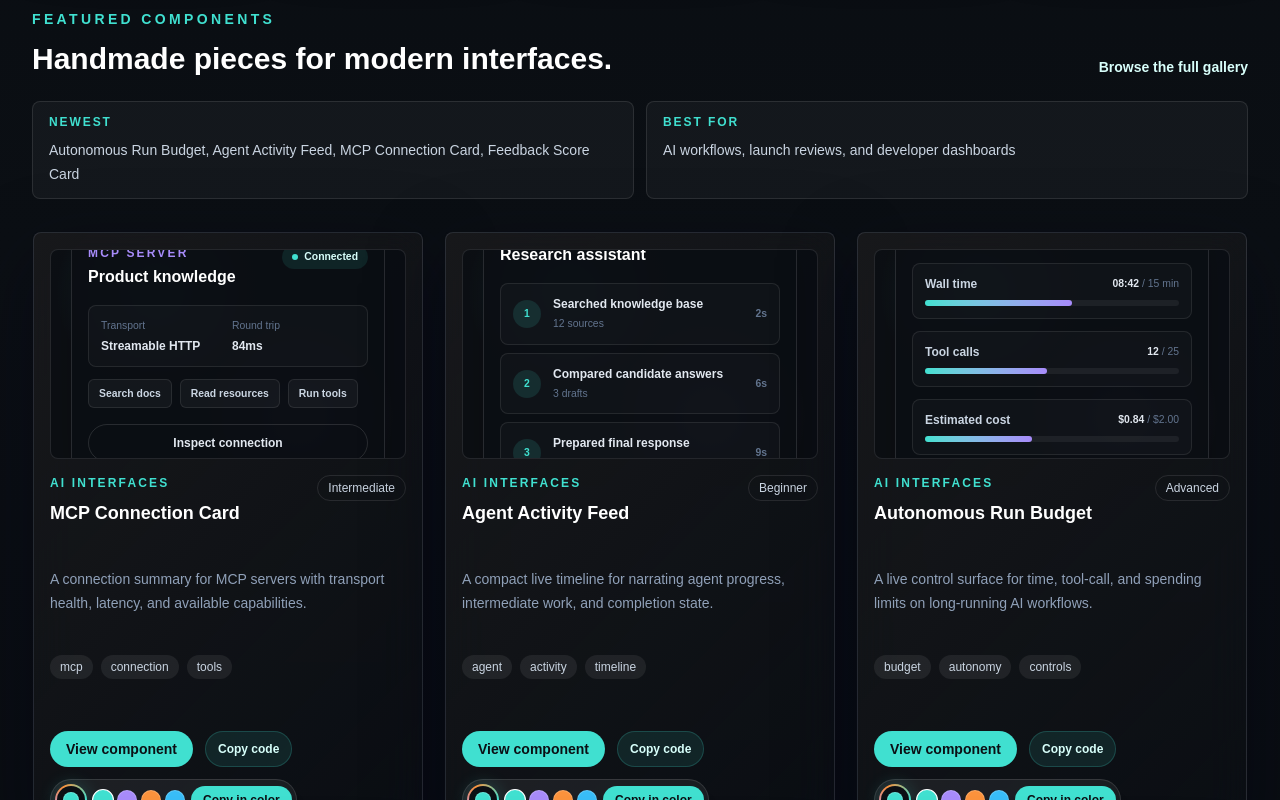
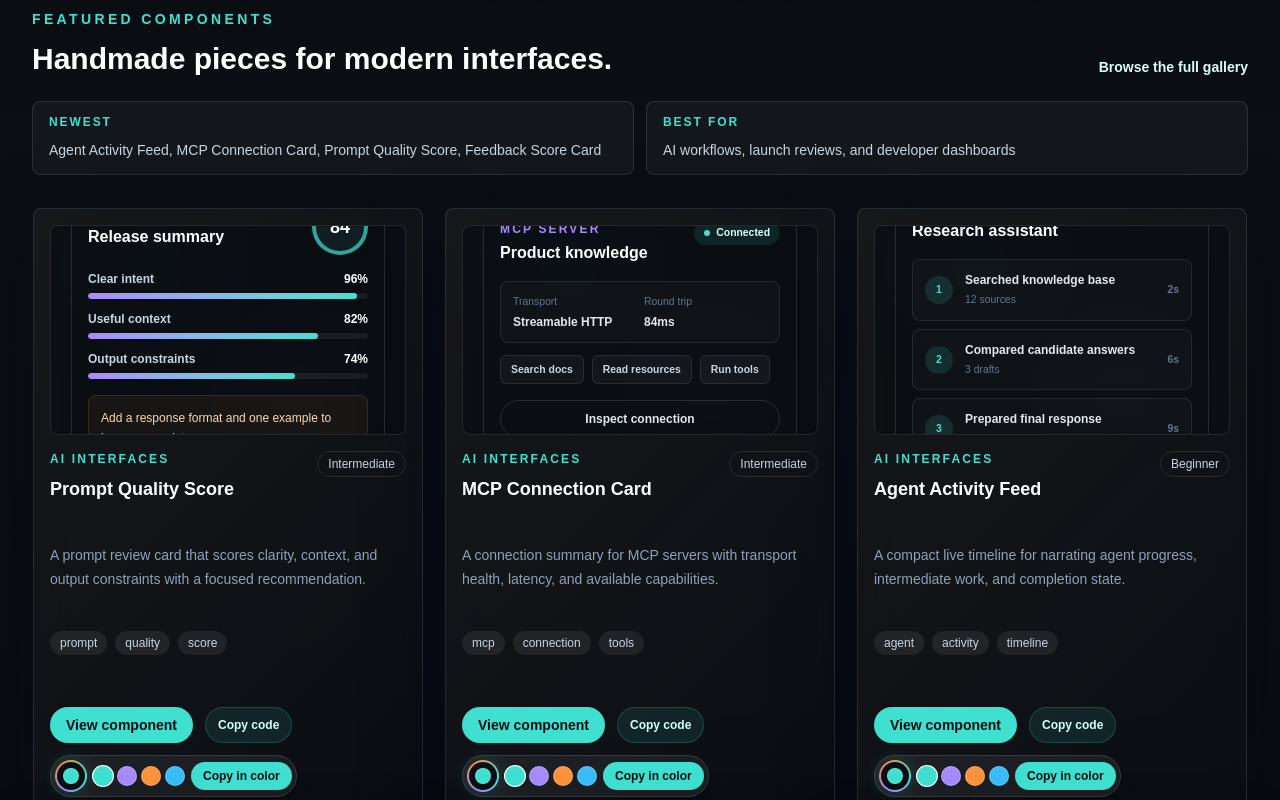
Before and after one commit to edujbarrios/edujbarrios-ui, a Next.js app: page / in a window 1280 px wide. Shown: the part 1300-2100 px from the top of the page. Built offline with nearby package versions, Linux system fonts and the light colour scheme.

Commit message:
add prompt quality score

```diff
--- a/components/component-preview.tsx
+++ b/components/component-preview.tsx
@@ -74,6 +74,7 @@ import { NotificationBell } from "@/components/ui/notification-bell";
 import { PricingTierCard } from "@/components/ui/pricing-tier-card";
 import { ProgressStepper } from "@/components/ui/progress-stepper";
 import { PromptDiffViewer } from "@/components/ui/prompt-diff-viewer";
+import { PromptQualityScore } from "@/components/ui/prompt-quality-score";
 import { PromptVersionSelect } from "@/components/ui/prompt-version-select";
 import { PromptRollbackCard } from "@/components/ui/prompt-rollback-card";
 import { PromptVariableEditor } from "@/components/ui/prompt-variable-editor";
@@ -124,6 +125,7 @@ import { RetrievalQueryPlanner } from "@/components/ui/retrieval-query-planner";
 import { RateLimitGauge } from "@/components/ui/rate-limit-gauge";
 
 const previews: Record<ComponentSlug, ComponentType> = {
+  "prompt-quality-score": PromptQualityScore,
   "mcp-connection-card": McpConnectionCard,
   "agent-activity-feed": AgentActivityFeed,
   "model-route-simulator": ModelRouteSimulator,
--- /dev/null
+++ b/components/ui/prompt-quality-score.tsx
@@ -0,0 +1,27 @@
+const checks = [
+  { label: "Clear intent", score: 96 },
+  { label: "Useful context", score: 82 },
+  { label: "Output constraints", score: 74 },
+];
+
+export function PromptQualityScore() {
+  return (
+    <section className="w-full max-w-sm rounded-xl border border-white/12 bg-[#0b0f14]/92 p-4 shadow-2xl">
+      <header className="flex items-center justify-between gap-4">
+        <div><p className="text-xs font-semibold uppercase tracking-[0.18em] text-[#fb923c]">Prompt quality</p><h3 className="mt-1 text-base font-bold text-white">Release summary</h3></div>
+        <div className="grid h-14 w-14 place-items-center rounded-full border-4 border-[#40E0D0]/70 bg-[#40E0D0]/8 text-lg font-black text-white" aria-label="Quality score 84 out of 100">84</div>
+      </header>
+      <dl className="mt-4 space-y-3">
+        {checks.map((check) => (
+          <div key={check.label}>
+            <div className="flex items-center justify-between text-xs"><dt className="font-semibold text-slate-300">{check.label}</dt><dd className="font-bold text-white">{check.score}%</dd></div>
+            <div className="mt-1.5 h-1.5 overflow-hidden rounded-full bg-white/[0.06]" role="progressbar" aria-label={check.label} aria-valuenow={check.score} aria-valuemin={0} aria-valuemax={100}>
+              <span className="block h-full rounded-full bg-gradient-to-r from-[#a78bfa] to-[#40E0D0]" style={{ width: `${check.score}%` }} />
+            </div>
+          </div>
+        ))}
+      </dl>
+      <p className="mt-4 rounded-lg border border-[#fb923c]/15 bg-[#fb923c]/[0.06] p-3 text-xs leading-5 text-[#fed7aa]">Add a response format and one example to improve consistency.</p>
+    </section>
+  );
+}
--- a/data/component-code.ts
+++ b/data/component-code.ts
@@ -1422,6 +1422,27 @@ export function McpConnectionCard() {
     </section>
   );
 }`,
+  "prompt-quality-score": `const checks = [
+  { label: "Clear intent", score: 96 },
+  { label: "Useful context", score: 82 },
+  { label: "Output constraints", score: 74 },
+];
+
+export function PromptQualityScore() {
+  return (
+    <section className="w-full max-w-sm rounded-xl border border-white/12 bg-[#0b0f14]/92 p-4 shadow-2xl">
+      <header className="flex items-center justify-between gap-4">
+        <div><p className="text-xs font-semibold uppercase tracking-[0.18em] text-[#fb923c]">Prompt quality</p><h3 className="mt-1 text-base font-bold text-white">Release summary</h3></div>
+        <div className="grid h-14 w-14 place-items-center rounded-full border-4 border-[#40E0D0]/70 bg-[#40E0D0]/8 text-lg font-black text-white" aria-label="Quality score 84 out of 100">84</div>
+      </header>
+      <dl className="mt-4 space-y-3">{checks.map((check) => <div key={check.label}>
+        <div className="flex items-center justify-between text-xs"><dt className="font-semibold text-slate-300">{check.label}</dt><dd className="font-bold text-white">{check.score}%</dd></div>
+        <div className="mt-1.5 h-1.5 overflow-hidden rounded-full bg-white/[0.06]" role="progressbar" aria-label={check.label} aria-valuenow={check.score} aria-valuemin={0} aria-valuemax={100}><span className="block h-full rounded-full bg-gradient-to-r from-[#a78bfa] to-[#40E0D0]" style={{ width: check.score + "%" }} /></div>
+      </div>)}</dl>
+      <p className="mt-4 rounded-lg border border-[#fb923c]/15 bg-[#fb923c]/[0.06] p-3 text-xs leading-5 text-[#fed7aa]">Add a response format and one example to improve consistency.</p>
+    </section>
+  );
+}`,
   "feedback-score-card": `const ratings = [
   { label: "Useful", value: "94%" },
   { label: "Clear", value: "89%" },
--- a/lib/components.ts
+++ b/lib/components.ts
@@ -1074,6 +1074,18 @@ export const components: ComponentItem[] = [
     featured: true,
   },
   {
+    slug: "prompt-quality-score",
+    name: "Prompt Quality Score",
+    description: "A prompt review card that scores clarity, context, and output constraints with a focused recommendation.",
+    category: "AI Interfaces",
+    tags: ["prompt", "quality", "score"],
+    difficulty: "Intermediate",
+    code: componentCode["prompt-quality-score"],
+    usage: `<PromptQualityScore />`,
+    accessibility: "The overall rating and every dimension expose textual scores in addition to visual progress bars.",
+    featured: true,
+  },
+  {
     slug: "feedback-score-card",
     name: "Feedback Score Card",
     description: "A reviewer feedback summary for beta launches, QA passes, and design reviews.",
```
